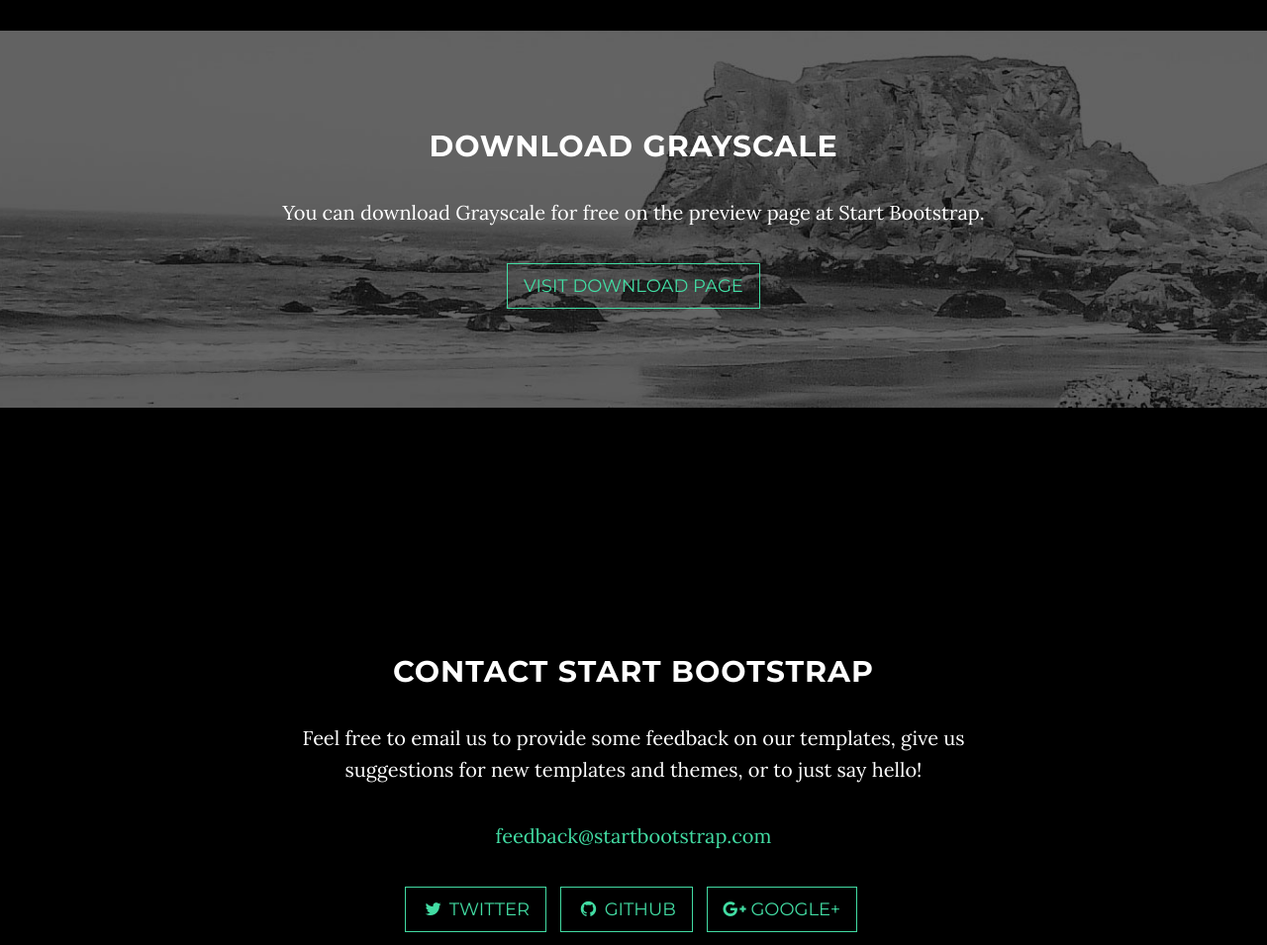
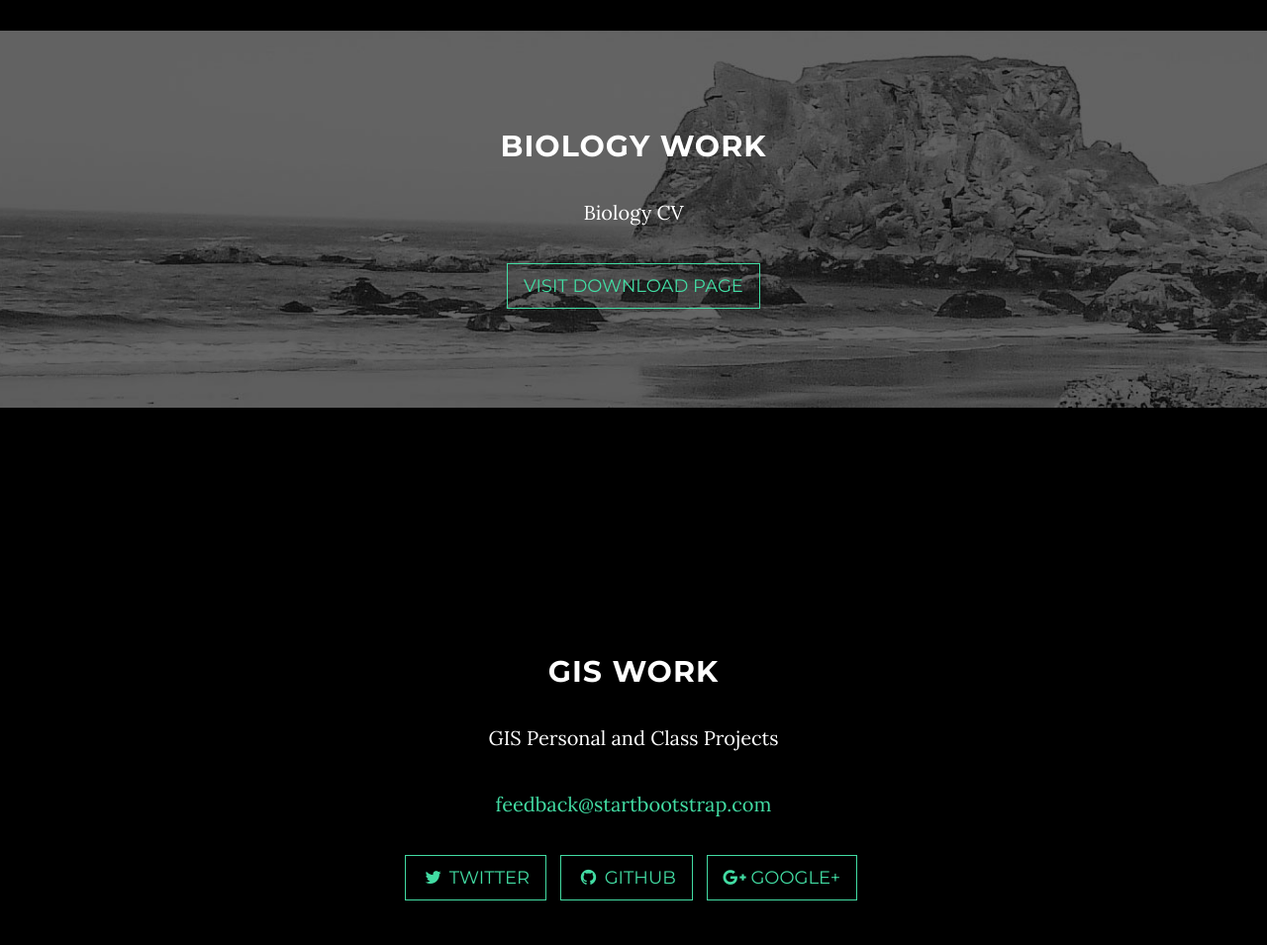
Before and after one commit to alyc07/alyc07.github.io, a website: page index.html in a window 1280 px wide. Shown: the part 1500-2455 px from the top of the page at 99% size. Drawn offline with nearby package versions, Linux system fonts and the light colour scheme; some packages are replaced by stand-ins of ours.

Commit message:
Update index.html

```diff
--- a/index.html
+++ b/index.html
@@ -56,10 +56,10 @@
                         <a class="page-scroll" href="#about">About</a>
                     </li>
                     <li>
-                        <a class="page-scroll" href="#download">Download</a>
+                        <a class="page-scroll" href="#download">Biology</a>
                     </li>
                     <li>
-                        <a class="page-scroll" href="#contact">Contact</a>
+                        <a class="page-scroll" href="#contact">GIS</a>
                     </li>
                 </ul>
             </div>
@@ -101,8 +101,8 @@
         <div class="download-section">
             <div class="container">
                 <div class="col-lg-8 col-lg-offset-2">
-                    <h2>Download Grayscale</h2>
-                    <p>You can download Grayscale for free on the preview page at Start Bootstrap.</p>
+                    <h2>Biology Work</h2>
+                    <p>Biology CV</p>
                     <a href="http://startbootstrap.com/template-overviews/grayscale/" class="btn btn-default btn-lg">Visit Download Page</a>
                 </div>
             </div>
@@ -113,8 +113,8 @@
     <section id="contact" class="container content-section text-center">
         <div class="row">
             <div class="col-lg-8 col-lg-offset-2">
-                <h2>Contact Start Bootstrap</h2>
-                <p>Feel free to email us to provide some feedback on our templates, give us suggestions for new templates and themes, or to just say hello!</p>
+                <h2>GIS Work</h2>
+                <p>GIS Personal and Class Projects</p>
                 <p><a href="mailto:feedback@startbootstrap.com">feedback@startbootstrap.com</a>
                 </p>
                 <ul class="list-inline banner-social-buttons">
```
